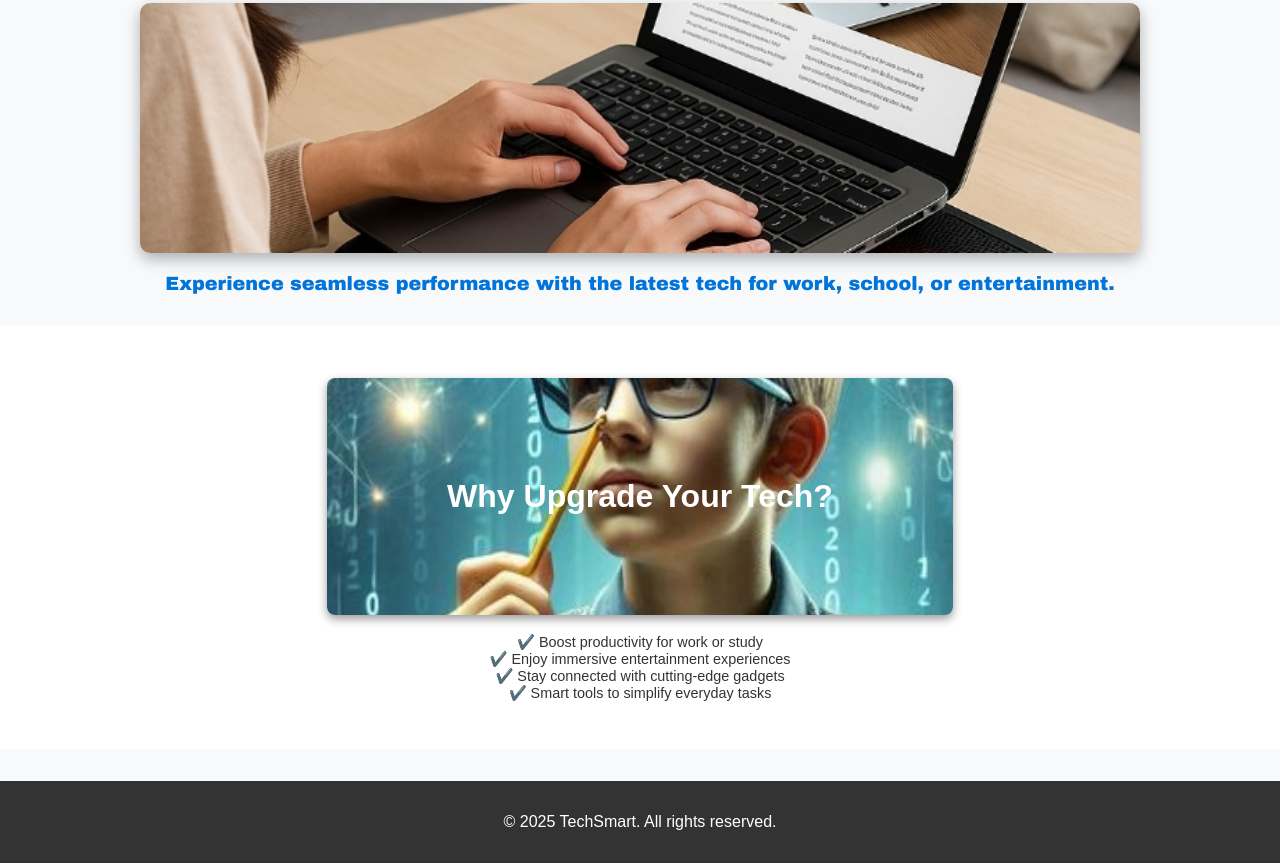
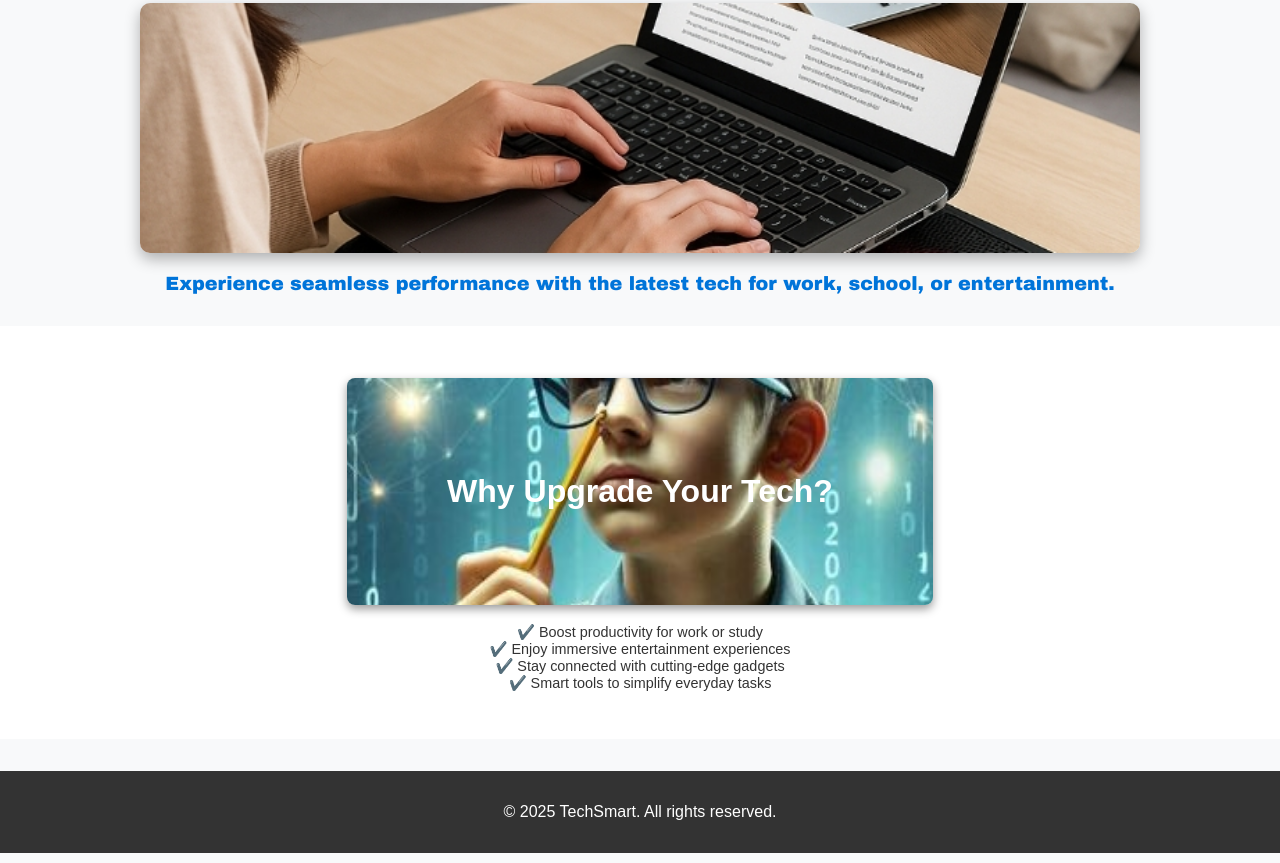
Before and after one commit to TechSmart1234/TechSmart1234, a plain HTML site: page index.html in a window 1280 px wide. Shown: the part 1580-2443 px from the top of the page. Drawn offline with Linux system fonts and the light colour scheme.

Commit message:
Update index.html

```diff
--- a/index.html
+++ b/index.html
@@ -66,7 +66,7 @@ footer { background: #333; color: #fff; text-align: center; padding: 1rem; margi
   font-size: 2rem;
   font-weight: bold;
   color: #fff;
-  padding: 100px 120px;
+  padding: 95px 100px;
   background-image: url('upgrade-tech.jpg');
   background-size: 650px 600px;
   background-repeat: no-repeat;
```
